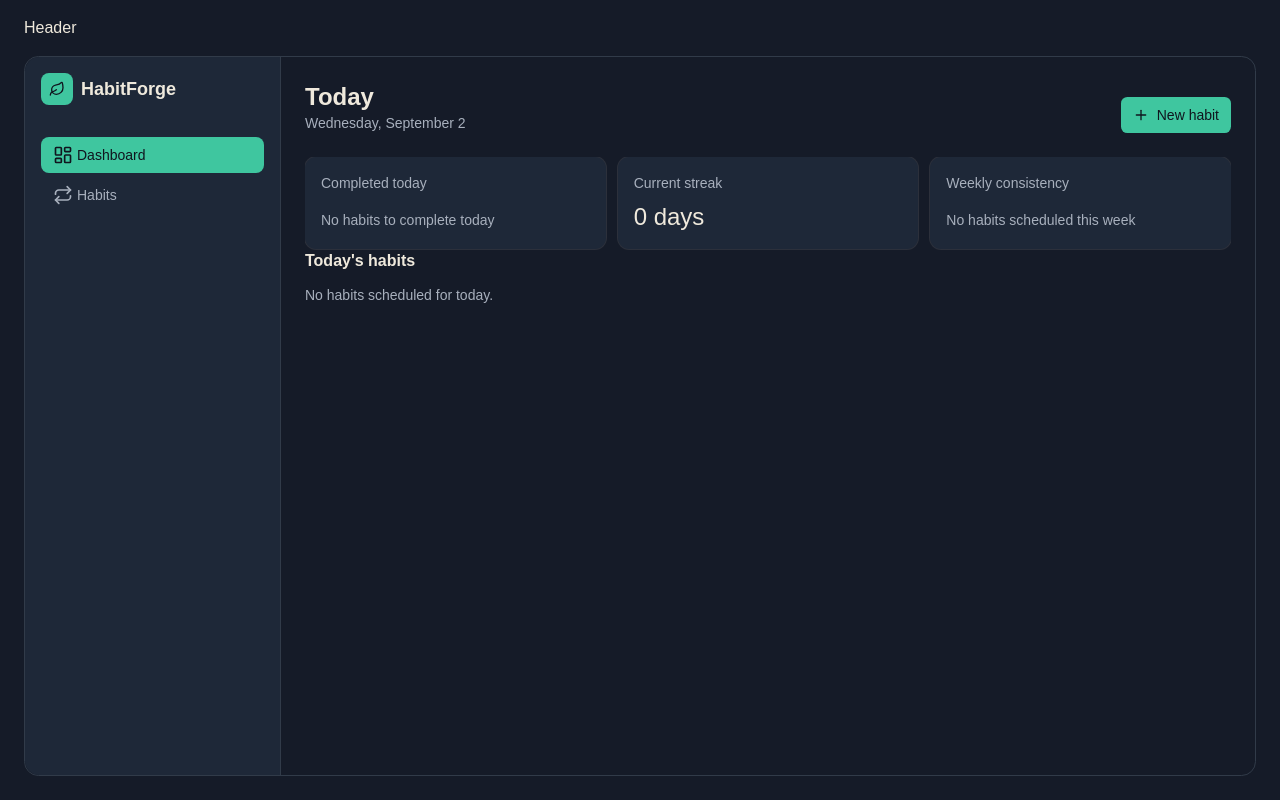
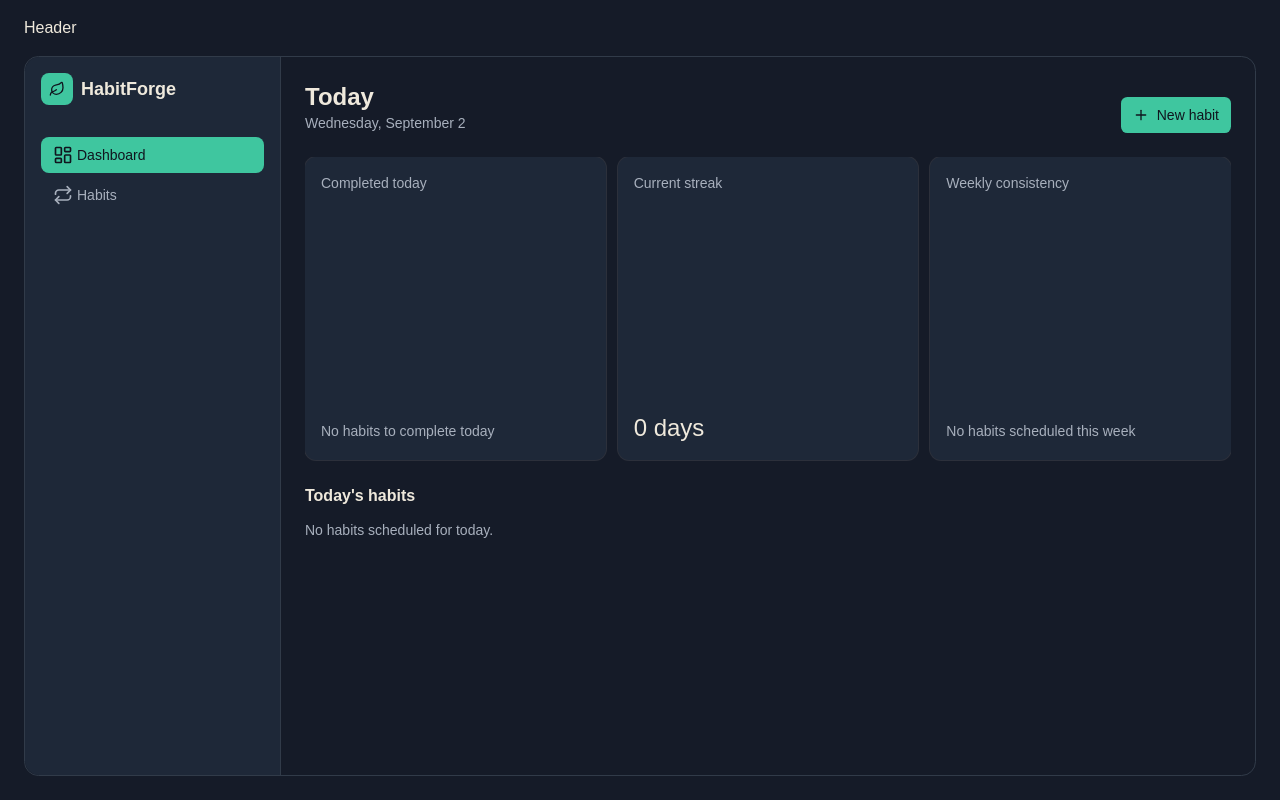
Before and after one commit to Roman-oryol/habit-forge, a React (Vite) app: page /dashboard in a window 1280 px wide. Built offline with nearby package versions, Linux system fonts and the light colour scheme.

Commit message:
feat: изменить структуру контейнера на странице Dashboard для улучшения компоновки

```diff
--- a/src/pages/dashboard-page.tsx
+++ b/src/pages/dashboard-page.tsx
@@ -21,7 +21,7 @@ const DashboardPage = () => {
         }
         actions={<NewHabitButton />}
       />
-      <div className="h-full min-h-0 overflow-y-auto">
+      <div className="grid h-full min-h-0 gap-6 overflow-y-auto">
         <DashboardStats />
         <TodayHabits />
       </div>
```
